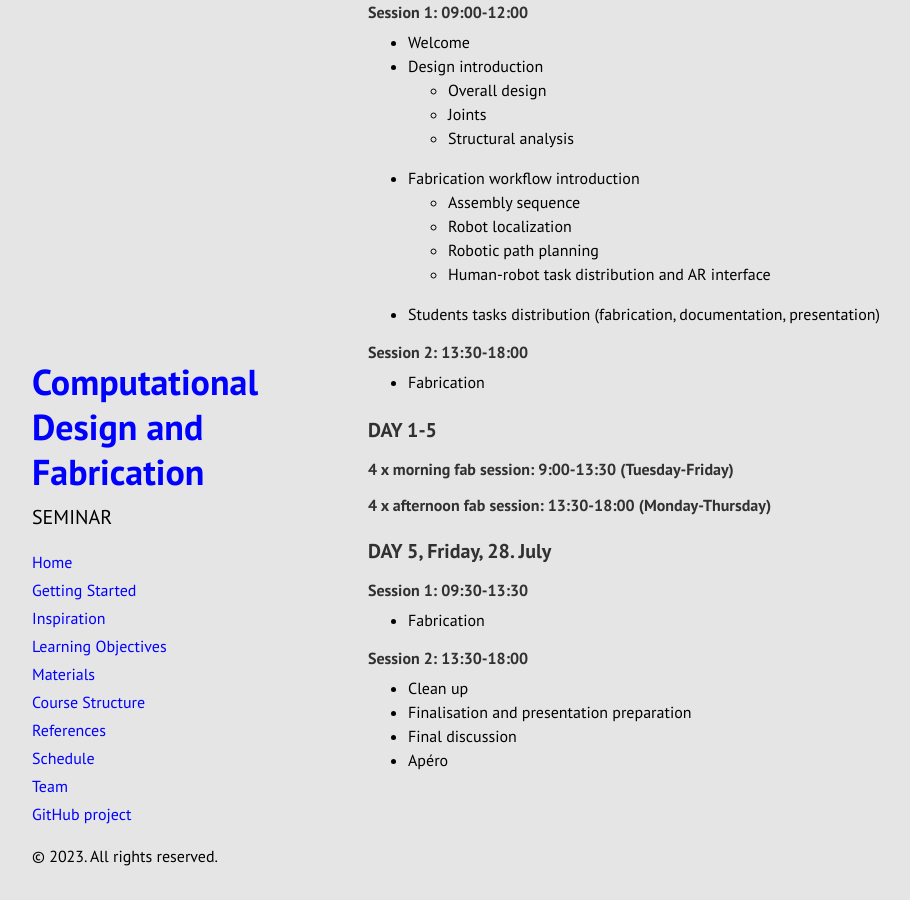
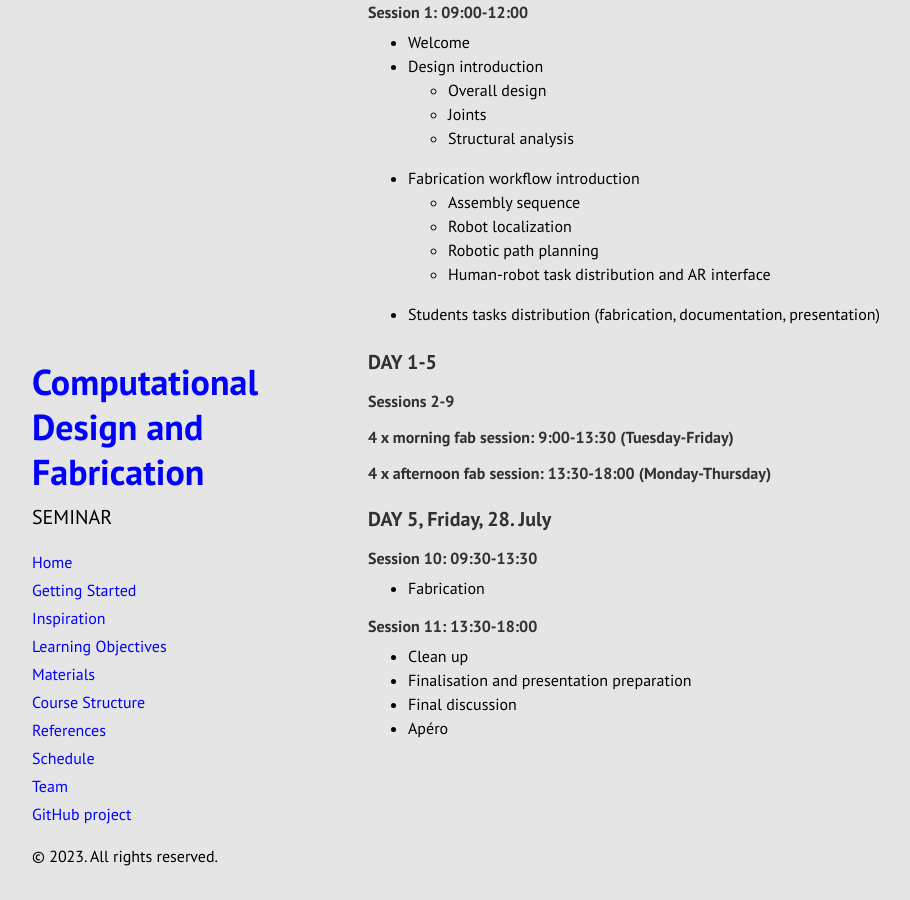
Before and after one commit to jckenny59/cdf_2023, a Jekyll site: the page built from docs/schedule.md, in a window 1280 px wide and 900 px high, scrolled down 2026 px. Shown: the whole window, without its empty margins (0-910 px from the left). Built offline with Jekyll 4.4.1, drawn with Linux system fonts in a browser that asks for light colours; Markdown is read by kramdown in place of the engine named in the settings; after the commit the page ends 2894 px from its top, so only the background shows below that.

Commit message:
Update schedule.md

```diff
--- a/docs/schedule.md
+++ b/docs/schedule.md
@@ -88,19 +88,16 @@ Time: 09:00-18:00
     * Human-robot task distribution and AR interface
 * Students tasks distribution (fabrication, documentation, presentation)
 
-#### Session 2: 13:30-18:00
-* Fabrication
-
 ### DAY 1-5
-
+#### Sessions 2-9
 #### 4 x morning fab session: 9:00-13:30 (Tuesday-Friday)
 #### 4 x afternoon fab session: 13:30-18:00 (Monday-Thursday)
 
 ### DAY 5, Friday, 28. July
-#### Session 1: 09:30-13:30
+#### Session 10: 09:30-13:30
 * Fabrication
 
-#### Session 2: 13:30-18:00
+#### Session 11: 13:30-18:00
 * Clean up
 * Finalisation and presentation preparation
 * Final discussion
```
